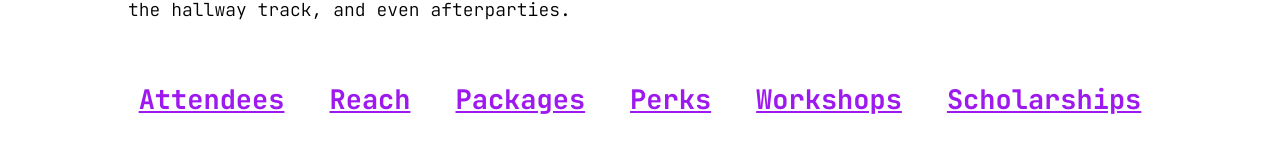
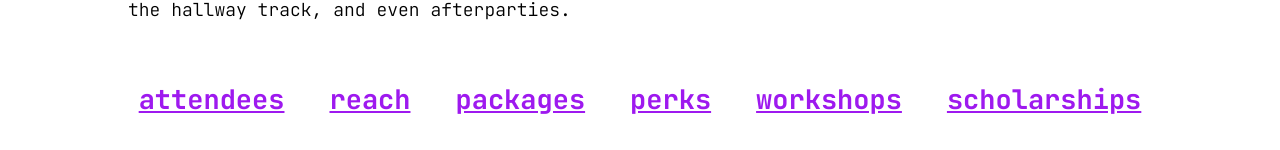
Before and after one commit to JSConfBp/2024.jsconfbp.com, a Next.js app: page /sponsors in a window 1280 px wide. Shown: the part 802-952 px from the top of the page. Built offline with nearby package versions, Linux system fonts and the light colour scheme; a web font is replaced by a local one.

Commit message:
refactor sponsor menu

```diff
--- a/pages/sponsors.module.scss
+++ b/pages/sponsors.module.scss
@@ -1,10 +1,3 @@
-.menu {
-  a {
-    font-size: 1.5rem;
-    font-weight: 700;
-  }
-}
-
 .attendee_charts {
   display: grid;
   grid-template-columns: 1fr;
--- a/pages/sponsors.tsx
+++ b/pages/sponsors.tsx
@@ -31,25 +31,12 @@ function Sponsors() {
             <div className="col x-container">
                 <div>Our common goal with every Sponsor is to make the experience even better for Attendees at the conference. We believe that Sponsor booths and activities could be part of the whole event, the hallway track, and even afterparties.</div>
                 <nav className="my-3">
-                    <ul className={`col md-row center gap-2p5 ${styles.menu}`}>
-                        <li>
-                            <a href="#attendees">Attendees</a>
-                        </li>
-                        <li>
-                            <a href="#reach">Reach</a>
-                        </li>
-                        <li>
-                            <a href="#packages">Packages</a>
-                        </li>
-                        <li>
-                            <a href="#perks">Perks</a>
-                        </li>
-                        <li>
-                            <a href="#workshops">Workshops</a>
-                        </li>
-                        <li>
-                            <a href="#scholarships">Scholarships</a>
-                        </li>
+                    <ul className="col md-row center gap-2p5 list-none">
+                        {["attendees", "reach", "packages", "perks", "workshops", "scholarships"].map(item => (
+                            <li>
+                                <a href={`#${item}`} className="fs-1p5 fw-700 capitalize">{item}</a>
+                            </li>
+                        ))}
                     </ul>
                 </nav>
                 <ColoredSection background="secondary" className="gap-1p5 px-3">
```
